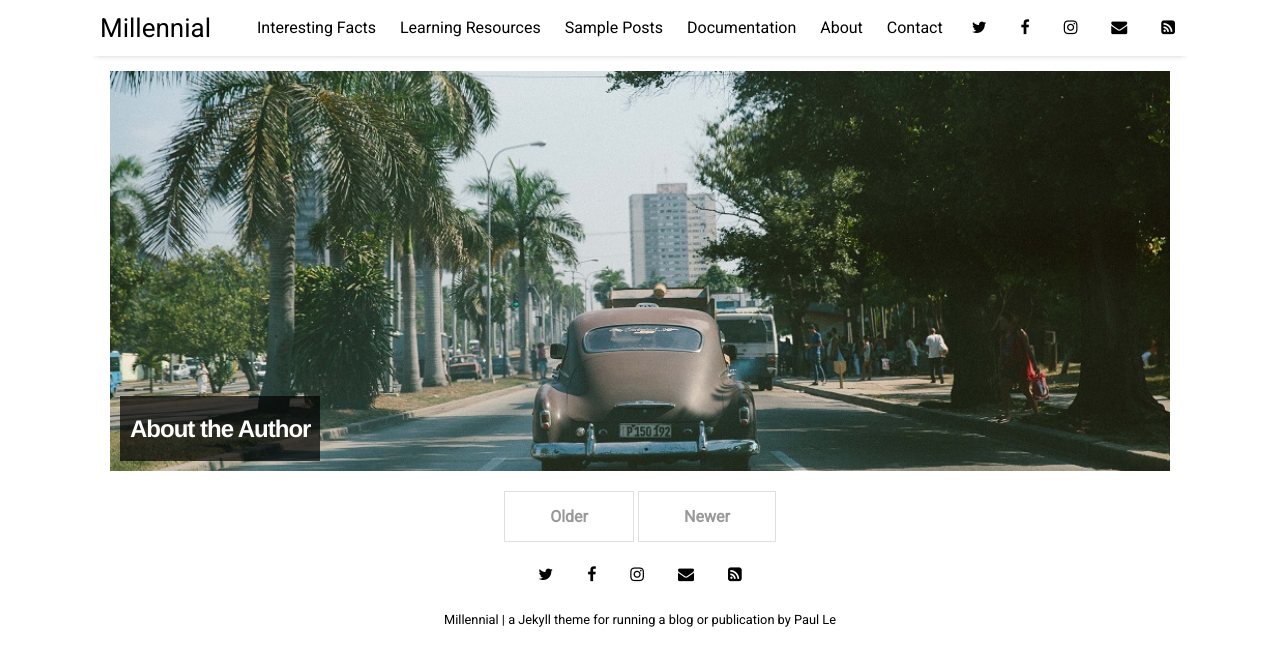
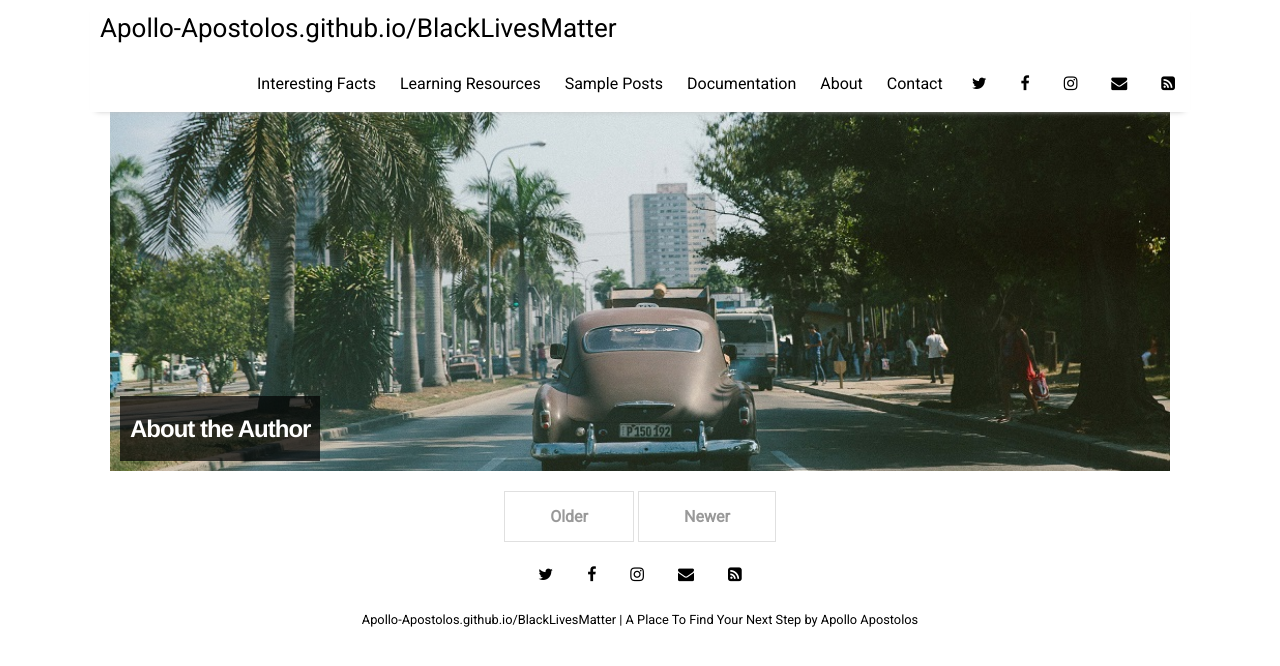
Before and after one commit to Apollo-Apostolos/BlackLivesMatter, a Jekyll site: the page built from index.html, in a window 1280 px wide. Shown: the top 666 px of the page. Built offline with Jekyll 4.4.1, drawn with Linux system fonts in a browser that asks for light colours; nearby versions of some CDN libraries; the list of posts is cut into pages by our own code.

Commit message:
Update _config.yml

```diff
--- a/_config.yml
+++ b/_config.yml
@@ -14,9 +14,9 @@ sass:
   style: :nested
 
 # Customise atom feed settings (this is where Jekyll-Feed gets configuration information)
-title:		           "Millennial"
-description:	       "a Jekyll theme for running a blog or publication"
-author:              "Paul Le"
+title:		           "Apollo-Apostolos.github.io/BlackLivesMatter"
+description:	       "A Place To Find Your Next Step"
+author:              "Apollo Apostolos"
 
 # RSS 2.0 can be used instead of Atom by uncommenting following two lines
 #feed:
```
